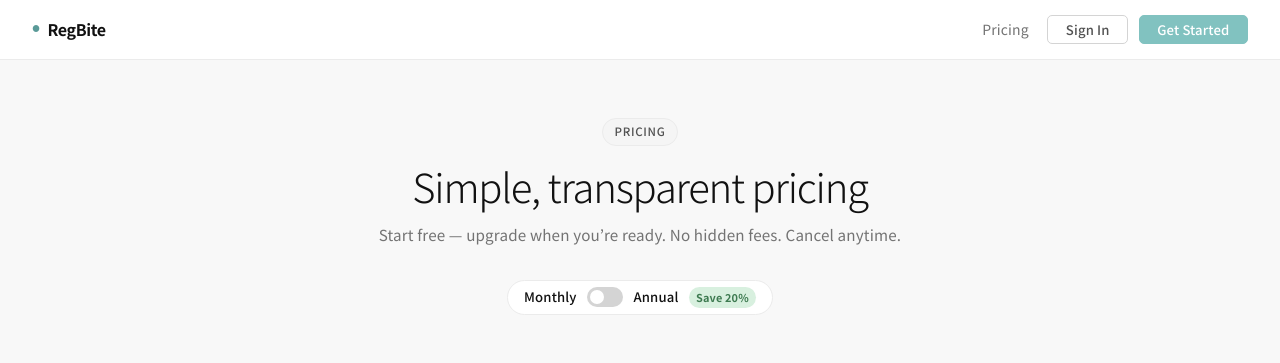
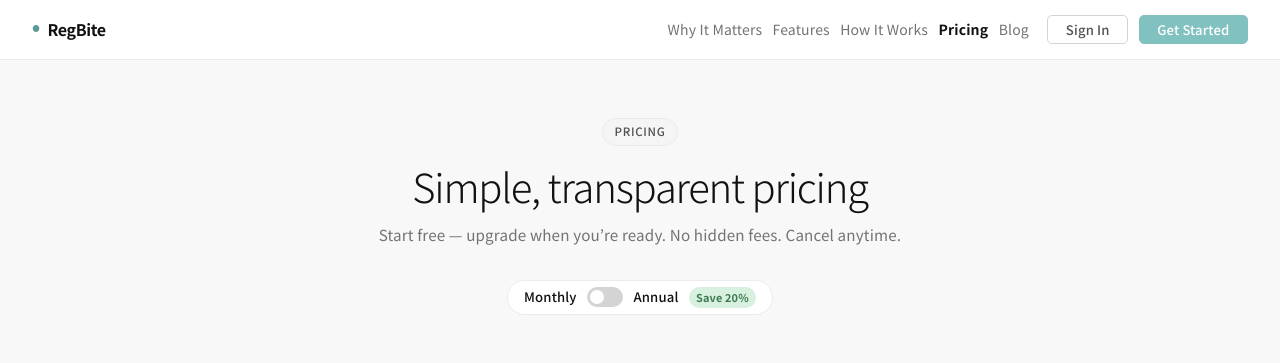
Before and after one commit to benrkumar/regbite, a FastAPI app: page /pricing in a window 1280 px wide. Shown: the top 363 px of the page. Run offline with FastAPI, Linux system fonts and the light colour scheme; some libraries are stand-ins or nearby versions.

Commit message:
fix: restore missing nav links on pricing page
pricing.html navbar only had Pricing + Sign In + Get Started.
Added the full nav: Why It Matters, Features, How It Works, Pricing (bold), Blog.
Anchors point back to /#section since those sections live on the homepage.

Co-Authored-By: Claude Opus 4.6 <noreply@anthropic.com>

```diff
--- a/nutracomply/app/templates/pricing.html
+++ b/nutracomply/app/templates/pricing.html
@@ -201,7 +201,11 @@
     </a>
   </div>
   <div class="navbar-actions">
-    <a href="/pricing" class="navbar-link" style="margin-right:0.5rem;">Pricing</a>
+    <a href="/#why-compliance" class="navbar-link">Why It Matters</a>
+    <a href="/#features"       class="navbar-link">Features</a>
+    <a href="/#how-it-works"   class="navbar-link">How It Works</a>
+    <a href="/pricing"         class="navbar-link" style="font-weight:600;color:var(--ink);">Pricing</a>
+    <a href="/blog"            class="navbar-link" style="margin-right:0.5rem;">Blog</a>
     <a href="/login"    class="btn btn-ghost">Sign In</a>
     <a href="/register" class="btn btn-primary">Get Started</a>
   </div>
```
